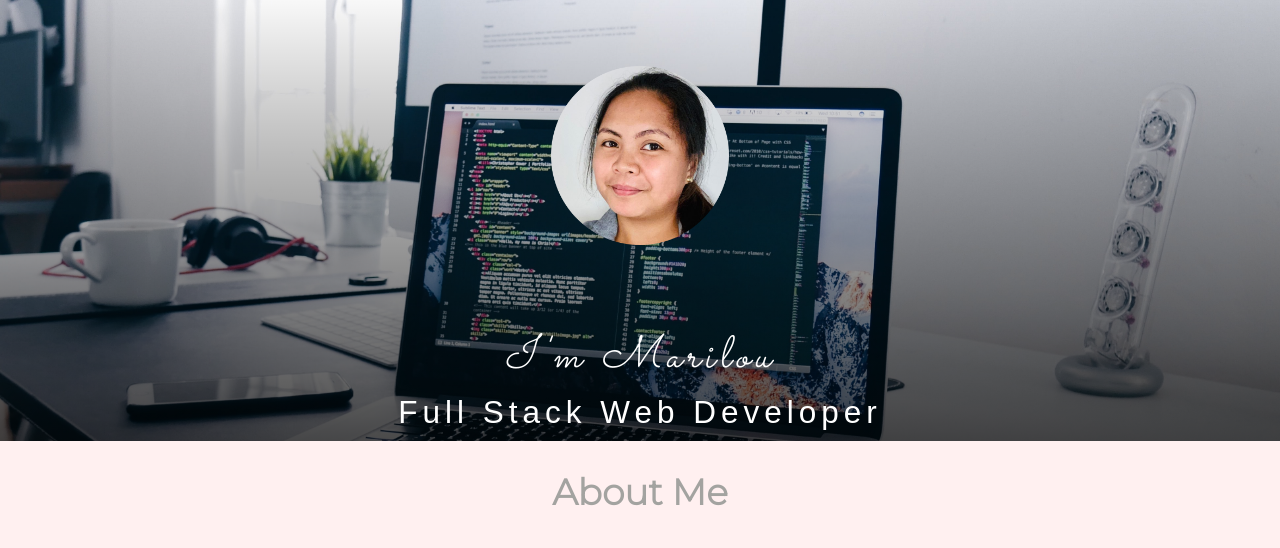
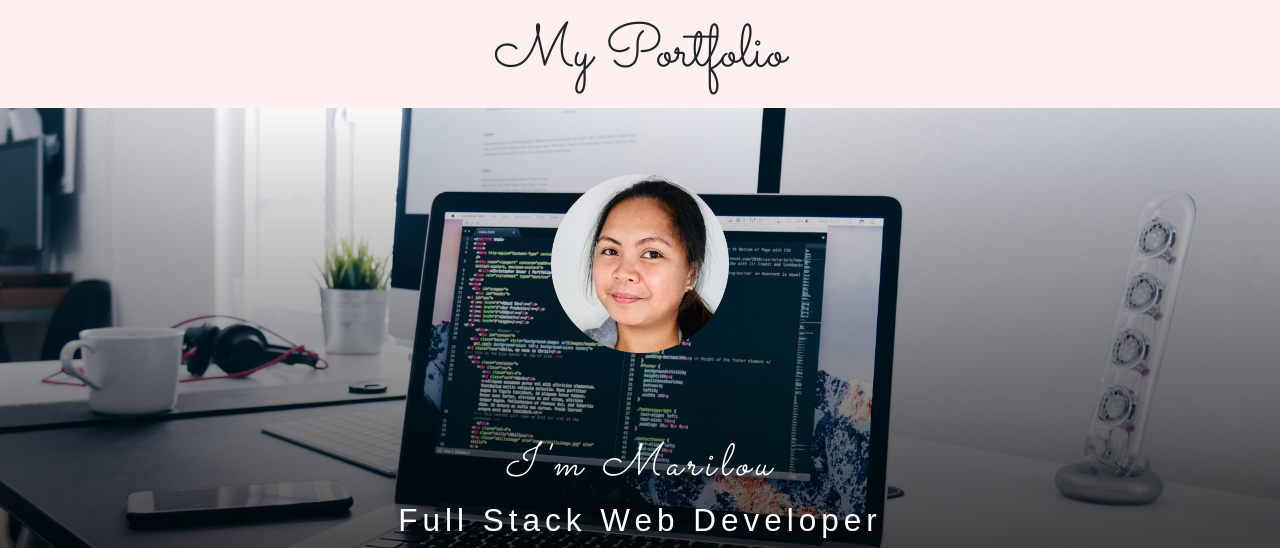
Before and after one commit to mariloupinera/my_portfolio_from_scratch, a PHP site: page / in a window 1280 px wide. Shown: the top 548 px of the page. Run offline with PHP 8.4, Linux system fonts and the light colour scheme; some web fonts are replaced.

Commit message:
added main title

```diff
--- a/assets/style.css
+++ b/assets/style.css
@@ -12,8 +12,9 @@ html, body {
 }*/
 
 .main-titre {
-  padding-top: 25px;
+  padding: 1rem 0;
   margin-bottom: 0;
+  font-size: 60px;
   text-align: center;
   background-color: #FFF0F0;
 
--- a/home.html
+++ b/home.html
@@ -19,6 +19,7 @@
   <body>
 
     <div class="container-{breakpoint}">
+      <h1 class="main-titre">My Portfolio</h1>
         <div class="container-fluid my-profile">
           <div class="row">
             <div class="col-sm">
```
